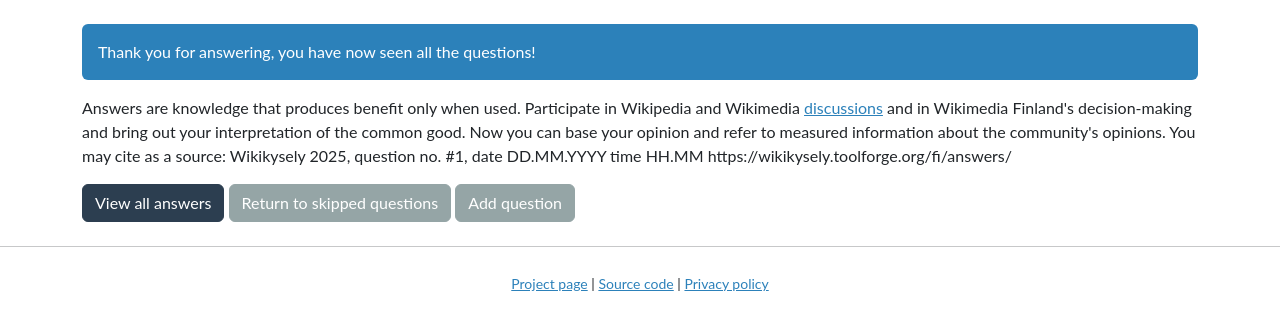
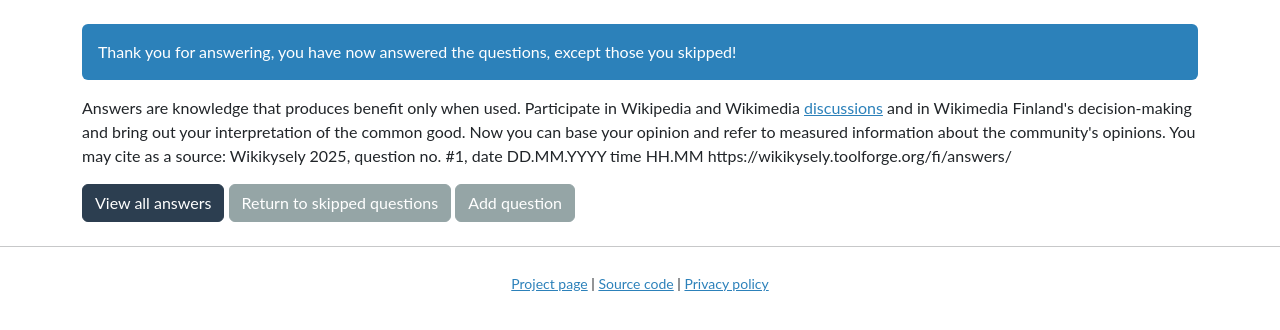
Before and after one commit to Wikimedia-Suomi/wikikysely, a Django app: page /en/survey/answer/ in a window 1280 px wide. Shown: the part 72-402 px from the top of the page. Run offline with Django 4.2, Linux system fonts and the light colour scheme; a user stored in the database is signed in; tables that the repository leaves empty hold one stand-in row (values such as "Sample post"); data that the repository does not hold is empty; some libraries are stand-ins or nearby versions.

Commit message:
Clarify completion message for skipped questions

```diff
--- a/templates/survey/completion.html
+++ b/templates/survey/completion.html
@@ -4,7 +4,7 @@
 {% block content %}
 <div class="alert alert-info">
   {% if has_skipped %}
-    {% translate 'Thank you for answering, you have now seen all the questions!' %}
+    {% translate 'Thank you for answering, you have now answered the questions, except those you skipped!' %}
   {% else %}
     {% translate 'Thank you for answering, you have now answered all the questions!' %}
   {% endif %}
```
Also changed, not shown: wikikysely_project/survey/tests/test_views.py (+2 -2 lines), locale/fi/LC_MESSAGES/django.po, locale/sv/LC_MESSAGES/django.po.
